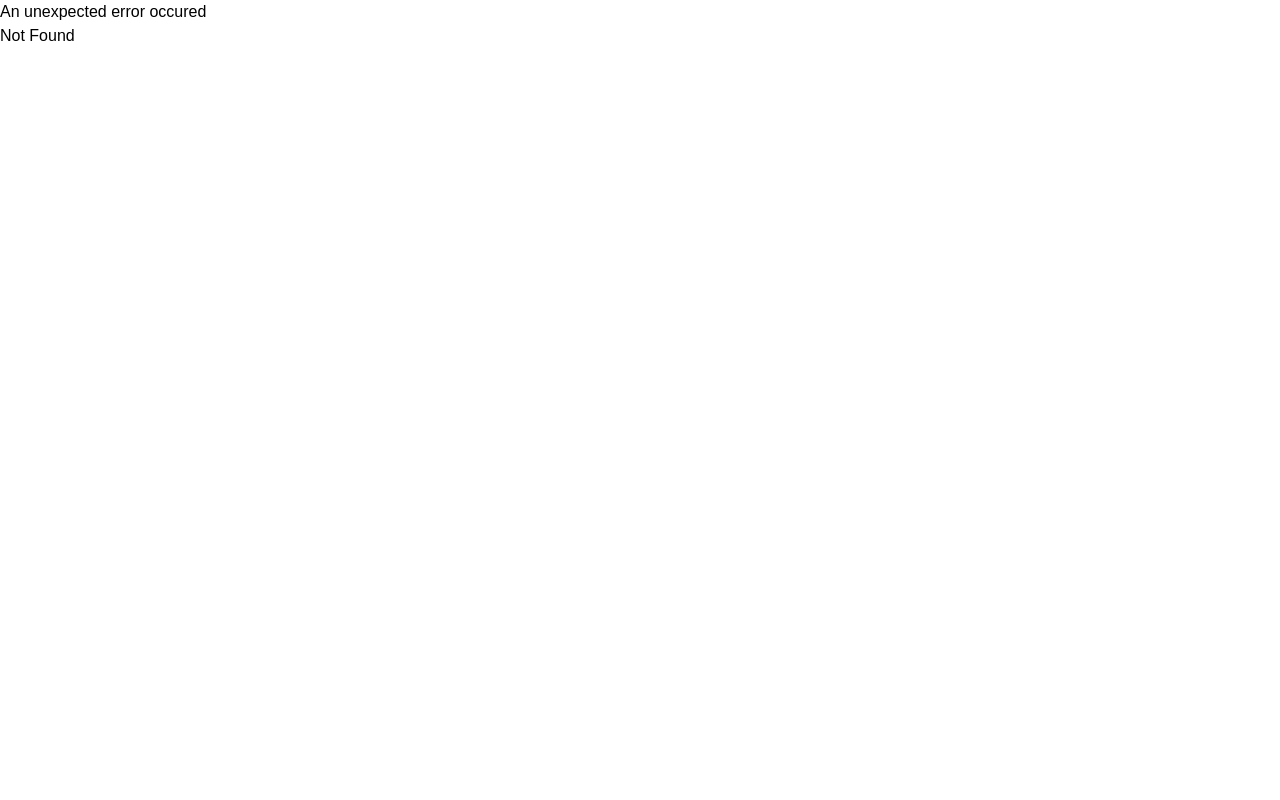
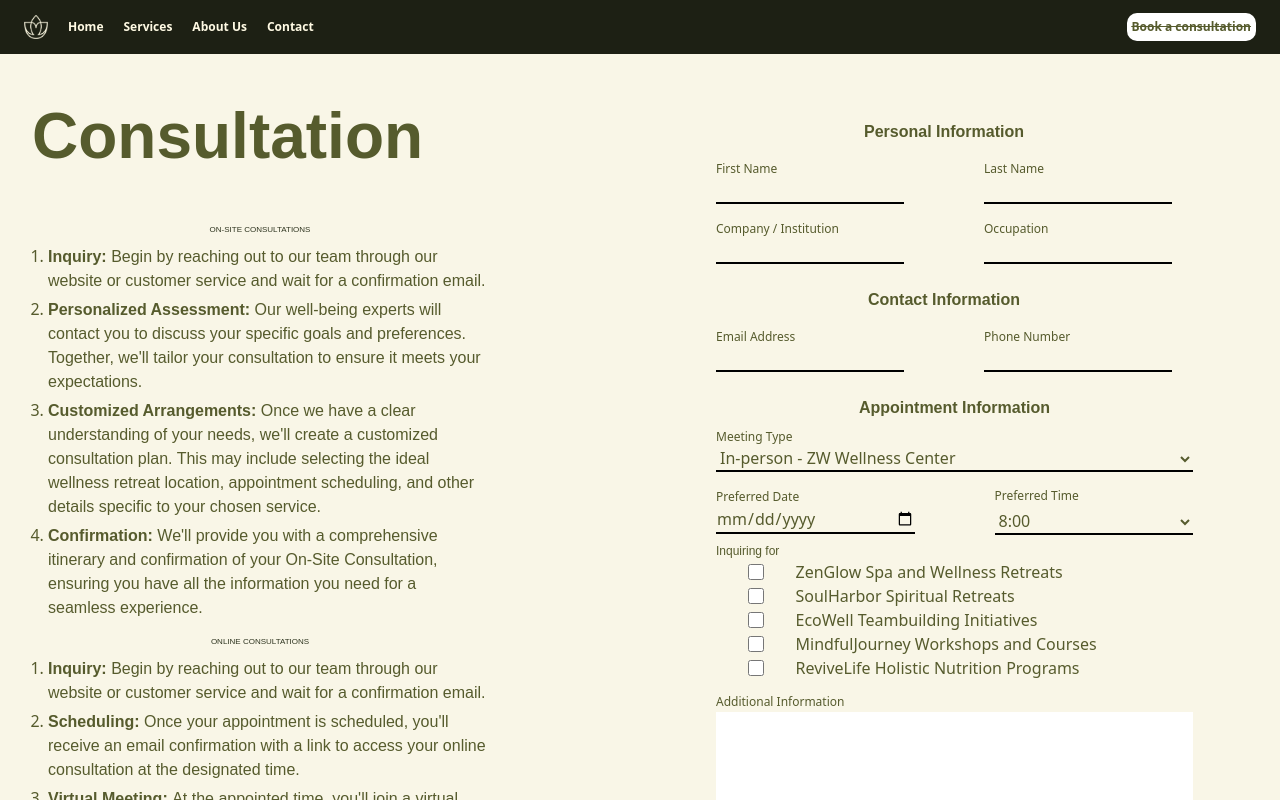
Before and after one commit to jellyM0on/zenwell-co, a React (Vite) app: page /consultation in a window 1280 px wide. Before the commit this address had no page. Shown: the top 800 px of the page. Built offline with nearby package versions, Linux system fonts and the light colour scheme.

Commit message:
update consultation form

```diff
--- a/package.json
+++ b/package.json
@@ -15,6 +15,7 @@
     "react-dom": "^18.2.0",
     "react-hook-form": "^7.46.1",
     "react-router-dom": "^6.16.0",
+    "validator": "^13.11.0",
     "zod": "^3.22.2"
   },
   "devDependencies": {
--- a/src/App.css
+++ b/src/App.css
@@ -338,6 +338,29 @@ p{
 .text-stroke{
   -webkit-text-stroke: 1px #FFFAE4;
 }
+
+#consultation-form input{
+  width: 100%;
+  background-color: transparent;
+  border-bottom: 2px solid black;
+}
+
+#consultation-form .section-container{
+  display: grid;
+  grid-template-columns: 1fr 1fr;
+  gap: 5em;
+  /* border: 1px solid black;  */
+}
+
+#consultation-form .field-container{
+  display: flex;
+  flex-direction: column;
+  margin: 0.5em 0 0.5em 0;
+}
+
+#consultation-form fieldset{
+  margin: 0.5em 0 0.5em 0;
+}
 /*
 
 
--- a/src/App.jsx
+++ b/src/App.jsx
@@ -14,6 +14,8 @@ import Home from './pages/home'
 import About from './pages/about'
 import Service from './pages/service'
 import ErrorPage from './pages/error'
+import ConsultationBooking from './pages/consultation'
+
 import ScrollToTop from './components/scroll'
 import TestPage from './pages/testpage'
 
@@ -51,6 +53,10 @@ const router = createBrowserRouter([
       {
         path: "/services/:servicesId",
         element: <Service/>
+      },
+      {
+        path: "/consultation",
+        element: <ConsultationBooking/>
       }
     ]
   }
@@ -58,16 +64,7 @@ const router = createBrowserRouter([
 
 ]);
 
-function getServicesData(){
-  fetch('./assets/service-info.json')
-  .then(res => {
-    return res.json();
-  })
-  .then(data => console.log(data));
-}
-
 function App() {
-
   return (
     <RouterProvider router={router}/>
   )
--- /dev/null
+++ b/src/assets/consultation-info.json
@@ -0,0 +1,14 @@
+{
+    "onSiteProcess": [
+        ["Inquiry", "Begin by reaching out to our team through our website or customer service and wait for a confirmation email."],
+        ["Personalized Assessment", "Our well-being experts will contact you to discuss your specific goals and preferences. Together, we'll tailor your consultation to ensure it meets your expectations."],
+        ["Customized Arrangements", "Once we have a clear understanding of your needs, we'll create a customized consultation plan. This may include selecting the ideal wellness retreat location, appointment scheduling, and other details specific to your chosen service."],
+        ["Confirmation", " We'll provide you with a comprehensive itinerary and confirmation of your On-Site Consultation, ensuring you have all the information you need for a seamless experience."]
+    ],
+
+    "onlineProcess": [
+        ["Inquiry", "Begin by reaching out to our team through our website or customer service and wait for a confirmation email."],
+        ["Scheduling", "Once your appointment is scheduled, you'll receive an email confirmation with a link to access your online consultation at the designated time." ],
+        ["Virtual Meeting", "At the appointed time, you'll join a virtual meeting with our certified experts who will guide you through your chosen service, whether it's a nutrition program, mindfulness workshop, or wellness coaching."]
+    ]
+}
--- /dev/null
+++ b/src/components/consultation-description.jsx
@@ -0,0 +1,33 @@
+import ConsultationInfo from '../assets/consultation-info.json'
+
+function List({title, listItems}){
+    return(
+        <div>
+             <h2 className='text-[#2F3520] text-[0.5em] mt-[2em] mb-[1em] text-center'>
+                {title}
+            </h2>
+            <ul className='list-decimal ml-[1em]'>
+                {listItems.map((item, key) =>
+                <li className='mb-1' key={key}>
+                    <p><span className='font-bold'>{item[0]}: </span>{item[1]}</p>
+                </li>)}
+            </ul>
+        </div>
+    )
+}
+
+export default function ConsultationDescription(){
+
+    const onSiteProcess = ConsultationInfo.onSiteProcess;
+    const onlineProcess = ConsultationInfo.onlineProcess;
+
+    return(
+        <section className=''>
+            <h1 className='font-bold text-[4em] leading-[0.75em] mb-[1em]'>Consultation</h1>
+            <div className='w-[75%]'>
+                <List title="ON-SITE CONSULTATIONS" listItems={onSiteProcess}/>
+                <List title="ONLINE CONSULTATIONS" listItems={onlineProcess}/>
+            </div>
+        </section>
+    )
+}
--- /dev/null
+++ b/src/components/consultation-form.jsx
@@ -0,0 +1,126 @@
+import { useForm } from 'react-hook-form';
+import { zodResolver } from '@hookform/resolvers/zod';
+import validator from "validator";
+import { useState } from 'react';
+
+import { z } from "zod";
+
+const basicStringSchema = z.string().min(2, {message: 'Must have at least 2 characters.'})
+
+const schema = z.object({
+    firstName: basicStringSchema,
+    lastName: basicStringSchema,
+    occupation: basicStringSchema,
+    company: basicStringSchema,
+    email: z.string().email({message: 'Must be a valid email.'}).refine(validator.isEmail, {message: 'Must be a valid email.'}),
+    phoneNumber:  z.string().refine(validator.isMobilePhone, {message: 'Must be a valid phone number.'}),
+    addInfo: z.string().max(800, {message: 'Must not exceed 800 characters.'}),
+
+    meetingType: z.string(),
+    meetingTime: z.string({message: 'Must choose a valid time.'}),
+    meetingDate: z.string().refine(validator.isDate, {message: 'Must choose a valid date.'}),
+    services: z.array(z.string(), {invalid_type_error: "Must choose at least 1 option."}).nonempty({message: 'Must choose at least 1 option.'})
+
+});
+
+
+export default function ConsultationForm({services}){
+    const { register, formState, handleSubmit } = useForm({resolver: zodResolver(schema)} );
+    const { errors } = formState;
+
+    const InputField = ({label, name, type}) => {
+
+        return(
+            <div className='field-container'>
+                <label htmlFor={name} className='text-[0.75em]'>{label}</label>
+                <input type={type} name={name} id={name} {...register(`${name}`)} />
+                <p className='text-[0.75em] text-red-900'>{errors[name]?.message}</p>
+            </div>
+        )
+    }
+
+    const ServicesField = ({service, id}) => {
+        return(
+            <div className=' m-0 grid grid-cols-6 items-center '>
+                 <input className='w-[1em] h-[1em]' type="checkbox" value={service} id={`checkService${id}`}
+                  name={`checkService${id}`} {...register('services')} />
+                 <label htmlFor={`checkService${id}`} className='col-start-2 col-end-6'>
+                    {service}
+                </label>
+            </div>
+        )
+    }
+
+    function handleSave(inputs){
+        console.log(inputs);
+    }
+
+    return(
+        <section className='flex justify-center items-center'>
+            <form onSubmit={handleSubmit(handleSave)} action="" id='consultation-form'
+            className='w-[75%] flex flex-col'>
+
+                <fieldset>
+                    <h2 className='font-bold text-center mb-[0.5em]'>Personal Information</h2>
+                    <div className='section-container'>
+                        <InputField label='First Name' name='firstName' type='string' />
+                        <InputField label='Last Name' name='lastName'  type='string'/>
+                    </div>
+                    <div className='section-container'>
+                        <InputField label='Company / Institution' name='company' type='string'/>
+                        <InputField label='Occupation' name='occupation' type='string'/>
+                    </div>
+                </fieldset>
+
+                <fieldset>
+                    <h2 className='font-bold text-center mb-[0.5em]'>Contact Information</h2>
+                    <div className='section-container'>
+                        <InputField label='Email Address' name='email' type='email'/>
+                        <InputField label='Phone Number' name='phoneNumber' type='number'/>
+                    </div>
+                </fieldset>
+
+                <fieldset>
+                    <h2 className='font-bold text-center mb-[0.5em]'> Appointment Information</h2>
+
+                    <div className='field-container'>
+                        <label htmlFor="meetingType" className='text-[0.75em] mr-[1em]'>Meeting Type</label>
+                        <select name="meetingType" id="meetingType" className='bg-transparent border-b-2 border-black'
+                        {...register('meetingType')}
+                      >
+                            <option value="meeting-inperson">In-person - ZW Wellness Center</option>
+                            <option value="meeting-online">Online - Google Meet</option>
+                        </select>
+                    </div>
+
+
+                    <div className='section-container'>
+                        <InputField label='Preferred Date' name='meetingDate' type='date'/>
+                        {/* <InputField label='Preferred Time' name='meetingTime' type='time'/> */}
+                        <div className='flex flex-col justify-center gap-[0.25em]'>
+                            <label htmlFor="meetingTime" className='text-[0.75em]'>Preferred Time</label>
+                            <select name="meetingTime" id="meetingTime" className='bg-transparent border-b-2 border-black'
+                            {...register('meetingTime')}>
+                            {[8,10,12,14].map((hour, key) =>
+                                <option value={hour} key={key}>{hour}:00</option>
+                            )}
+                            </select>
+                        </div>
+
+                    </div>
+                    <div className='mb-[0.5em]'>
+                        <p className='text-[0.75em]'>Inquiring for</p>
+                        {services.map((service, key) =>
+                        <ServicesField service={service.title} key={key} id={key}/>)}
+                        <p className='text-[0.75em] text-red-900'>{errors.services?.message}</p>
+                    </div>
+                    <label htmlFor="moreInfo" className='text-[0.75em]' >Additional Information</label>
+                    <textarea name="moreInfo" id="moreInfo" cols="50" rows="10" {...register('addInfo')}></textarea>
+                    <p className='text-[0.75em] text-red-900'>{errors.addInfo?.message}</p>
+                </fieldset>
+
+                <button type='submit' className='hover:underline'>Submit &gt;</button>
+            </form>
+        </section>
+    )
+}
--- a/src/components/contact-form.jsx
+++ b/src/components/contact-form.jsx
@@ -1,4 +1,5 @@
 import { useState } from "react";
+import { Link } from "react-router-dom";
 
 import { useForm } from 'react-hook-form';
 import { zodResolver } from '@hookform/resolvers/zod';
@@ -53,8 +54,8 @@ export default function ContactForm() {
                     <p className='font-semibold text-[1.5em] mb-[0.75em]'>Get in touch with us at</p>
                     <p>zenwellco@fakemail.com / +63 123 45678</p>
                     <p className='mb-[0.75em]'>South Dakota, Port Priscillastad, 678 Frederik Prairie </p>
-                    <p>or <span> <button className=' p-[0.5em] bg-[#565B2D] rounded-lg w-fit text-white border-2 border-[#565B2D]
-                hover:bg-white hover:text-[#565B2D]'>Book a consultation &gt;</button></span></p>
+                    <p>or <span> <Link to='/consultation' className=' p-[0.5em] bg-[#565B2D] rounded-lg w-fit text-white border-2 border-[#565B2D]
+                hover:bg-white hover:text-[#565B2D]'>Book a consultation &gt;</Link></span></p>
                 </div>
             </div>
         </section>
--- a/src/components/service-packages.jsx
+++ b/src/components/service-packages.jsx
@@ -1,3 +1,5 @@
+import { Link } from "react-router-dom";
+
 function Package({title, cost, duration, location}){
     return(
         <div>
@@ -23,8 +25,8 @@ export default function ServicePackages({info, accomodation}){
                <Package title={pkg.title} cost={pkg.cost} duration={pkg.duration}
                location={pkg.location} key={key}/>)}
 
-                <button className=' p-[0.5em] rounded-lg w-fit text-[#565B2D] bg-[#f9f6e7] border-2 border-[#565B2D]
-                hover:bg-[#565B2D]  hover:text-[#f9f6e7]'>Book a consultation &gt;</button>
+                <Link to='/consultation' className=' p-[0.5em] rounded-lg w-fit text-[#565B2D] bg-[#f9f6e7] border-2 border-[#565B2D]
+                hover:bg-[#565B2D]  hover:text-[#f9f6e7]'>Book a consultation &gt;</Link>
             </div>
 
             <div className='bg-fixed flex flex-col justify-center items-end overflow-hidden'>
--- a/src/pages/consultation.jsx
+++ b/src/pages/consultation.jsx
@@ -1,3 +1,15 @@
+import ConsultationDescription from "../components/consultation-description";
+import ConsultationForm from "../components/consultation-form"
+
+import ServicesList from '../assets/services-info.json'
+
+const services = ServicesList.services;
+
 export default function ConsultationBooking(){
-
+    return(
+      <main className='grid grid-cols-2 w-[100vw] min-h-[100vh] bg-[#f9f6e7] px-[2em] pt-[7em] text-[#565B2D]'>
+        <ConsultationDescription/>
+        <ConsultationForm services={services}/>
+      </main>
+    )
 }
```
Also changed, not shown: 1 other file (tests, documents, lock files or other folders).
